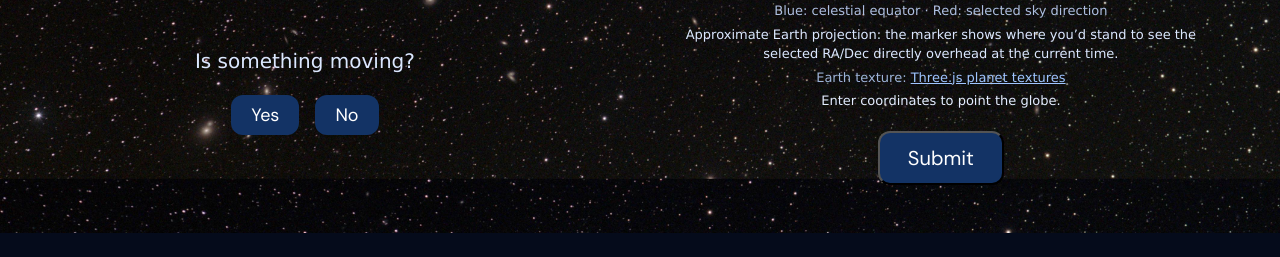
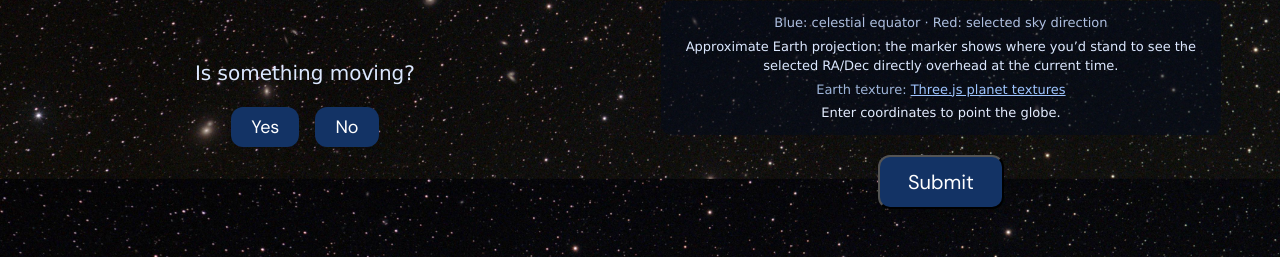
Before and after one commit to FabianClaudioMaier/SpaceAppChallenge, a plain HTML site: page frontend/index.html in a window 1280 px wide. Shown: the part 651-908 px from the top of the page. Before the commit the page ends 884 px from the top, so only its background shows below. Drawn offline with Linux system fonts and the light colour scheme.

Commit message:
Frontend: slightly darkened box behind the text under the globe
For readability over the starry background. Sized by its content, so it
grows with longer status messages or the "Apply coordinates" button. Submit
moved just outside the box (still right below it, still in the form).

Co-Authored-By: Claude Opus 5.5 <noreply@anthropic.com>
Claude-Session: https://claude.ai/code/session_01MU7rLC2wHUH78HijZbdiBm

```diff
--- a/frontend/style.css
+++ b/frontend/style.css
@@ -476,6 +476,17 @@ p {
   margin-inline: auto;
 }
 
+/* Slightly darker box behind the text under the globe, for readability over
+   the starry background. No fixed height: it grows with whatever text is in it
+   (status messages, the "Apply coordinates" button, ...). */
+.globe-bottom {
+  box-sizing: border-box;
+  margin-top: 4px;
+  padding: 8px 14px;
+  border-radius: 10px;
+  background: rgba(4, 12, 28, 0.55);
+}
+
 .movement-question p {
   margin: 10px 0 22px;
 }
```
Also changed, not shown: frontend/index.html (+1 -1 lines).
